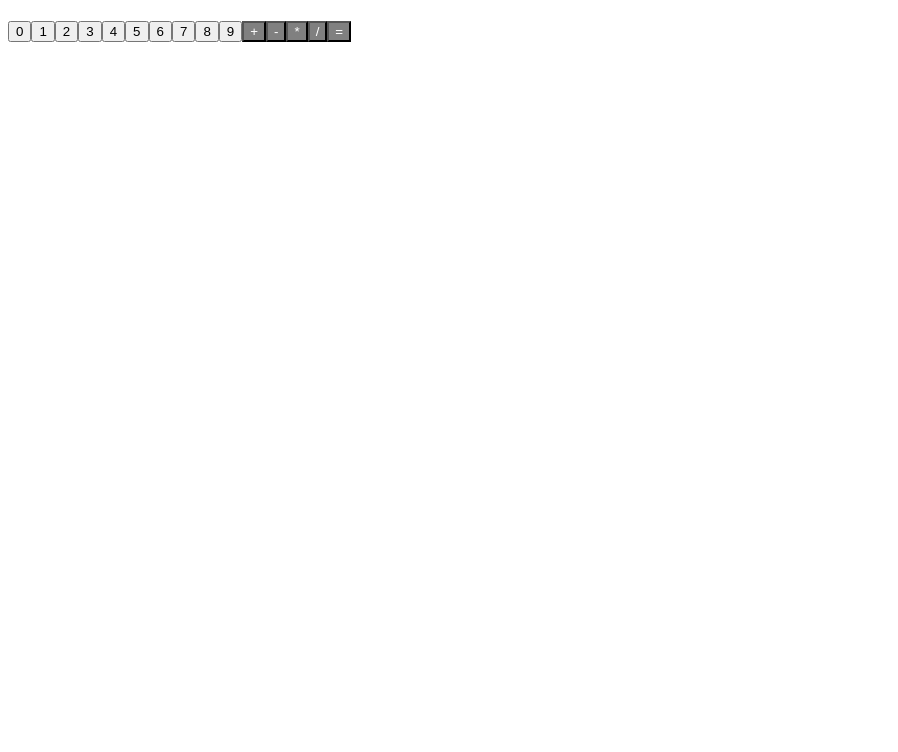
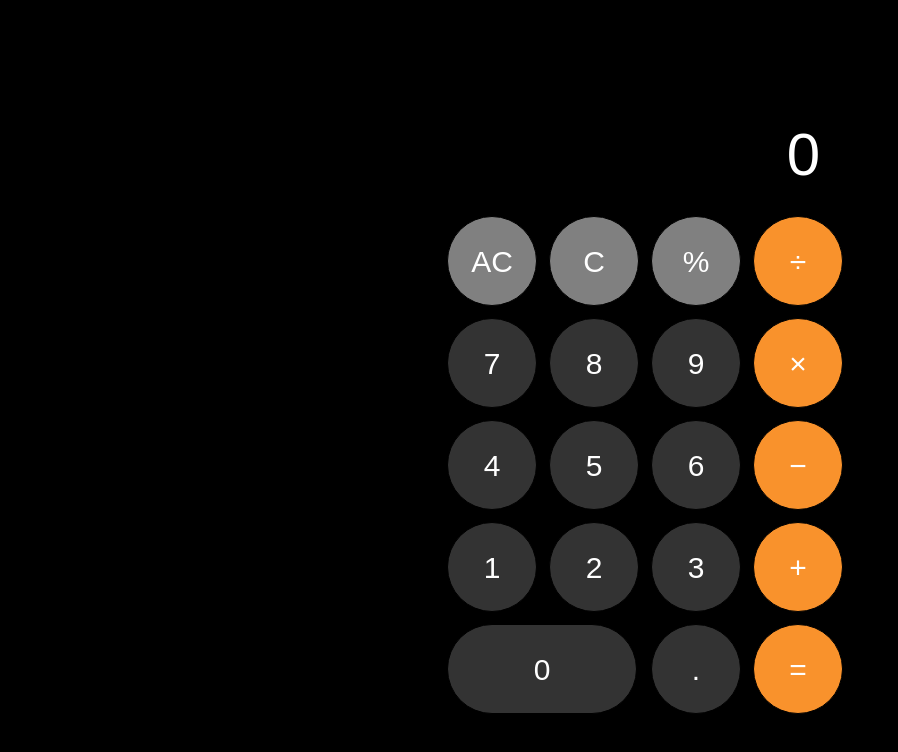
Before and after one commit to Min-Hein-Khant-UCSH/Javascript-IOS-Calculator, a plain HTML site: page index.html in a window 1280 px wide. Shown: the whole page, without its empty margins (0-898 px from the left). Drawn offline with Linux system fonts and the light colour scheme.

Commit message:
created By Min Hein Khant

```diff
--- a/index.html
+++ b/index.html
@@ -4,49 +4,85 @@
 	<meta charset="UTF-8">
 	<meta name="viewport" content="width=device-width, initial-scale=1.0">
 	<title>Calculator</title>
-	<style>
-		.calcKey
-		{
-			background-color: grey;
-			color: white;
-		}
-	</style>
+	<link rel="stylesheet" href="style.css">
 </head>
 <body>
 	<div class="calculator">
-		<h1 class="dispaly-Box">
-
-		</h1>
+		<div class="display">
+		0
+		</div>
 		<div class="keypad">
-
+			<table class="keypad_table">
+				<tr>
+					<td>
+						<div class="key" onclick="allClear()">AC</div>
+					</td>
+					<td>
+						<div class="key" onclick="clearLast()">C</div>
+					</td>
+					<td>
+						<div class="key" onclick="showDisplay('%')">%</div>
+					</td>
+					<td>
+						<div class="key" onclick="showDisplay('/')">&#247;</div>
+					</td>
+				</tr>
+				<tr>
+					<td>
+						<div class="key" onclick="showDisplay(7)">7</div>
+					</td>
+					<td>
+						<div class="key" onclick="showDisplay(8)">8</div>
+					</td>
+					<td>
+						<div class="key" onclick="showDisplay(9)">9</div>
+					</td>
+					<td>
+						<div class="key" onclick="showDisplay('*')">&times;</div>
+					</td>
+				</tr>
+				<tr>
+					<td>
+						<div class="key" onclick="showDisplay(4)">4</div>
+					</td>
+					<td>
+						<div class="key" onclick="showDisplay(5)">5</div>
+					</td>
+					<td>
+						<div class="key" onclick="showDisplay(6)">6</div>
+					</td>
+					<td>
+						<div class="key" onclick="showDisplay('-')">&minus;</div>
+					</td>
+				</tr>
+				<tr>
+					<td>
+						<div class="key" onclick="showDisplay(1)">1</div>
+					</td>
+					<td>
+						<div class="key" onclick="showDisplay(2)">2</div>
+					</td>
+					<td>
+						<div class="key" onclick="showDisplay(3)">3</div>
+					</td>
+					<td>
+						<div class="key" onclick="showDisplay('+')">&plus;</div>
+					</td>
+				</tr>
+				<tr>
+					<td colspan="2">
+						<div class="key" style="width: 190px" onclick="showDisplay(0)">0</div>
+					</td>
+					<td>
+						<div class="key" onclick="showDisplay('.')">.</div>
+					</td>
+					<td>
+						<div class="key" onclick="calculate()">&equals;</div>
+					</td>
+				</tr>
+			</table>
 		</div>
 	</div>
-	<script type="text/javascript">
-		let dispalyBox=document.querySelector(".dispaly-Box");
-		let keypad=document.querySelector(".keypad");
-		let calcKey=["+","-","*","/","="];
-
-		function showDisplay(x){
-			dispalyBox.innerHTML += x;
-		}
-		function calculate() {
-			let calcText = dispalyBox.innerHTML;
-			dispalyBox.innerHTML=eval(calcText);
-		}
-
-		for (var i = 0; i <= 9; i++) {
-			keypad.innerHTML +=`<button class="key" onclick='showDisplay(${i})''>${i}</button>`;
-		}
-		calcKey.map((el)=>{
-
-			if(el=="="){
-				keypad.innerHTML +=`<button class="calcKey" onclick="calculate('${el}')">${el}</button>`
-			}
-			else
-			{
-				keypad.innerHTML +=`<button class="calcKey" onclick="showDisplay('${el}')">${el}</button>`
-			}
-		});
-	</script>
+	<script type="text/javascript" src="script.js"></script>
 </body>
 </html>
--- a/script.js
+++ b/script.js
@@ -0,0 +1,41 @@
+let displayBox = document.querySelector(".display");
+let operator = ["+", "-", "*", "/", "%", "."];
+
+function showDisplay(x) {
+    let current = displayBox.innerHTML;
+    let lastIndex = current[current.length - 1];
+    // body...
+    if (displayBox.innerHTML == 0) {
+        return displayBox.innerHTML = x;
+    } else if (operator.includes(x) && operator.includes(lastIndex)) {
+        return displayBox.innerHTML = `${current.substring(0,current.length-1)}${x}`;
+    }
+    return displayBox.innerHTML += x;
+}
+
+function calculate() {
+    // body...
+    let current = displayBox.innerHTML;
+    try {
+        displayBox.innerHTML = eval(current);
+    } catch (e) {
+        alert("Your input is wrong");
+    }
+    //displayBox.innerHTML=eval(current);
+}
+
+function allClear() {
+    // body...
+    displayBox.innerHTML = 0;
+}
+
+function clearLast() {
+    // body...
+    let current = displayBox.innerHTML;
+    if (current.length == 1) {
+        displayBox.innerHTML = 0;
+    } else {
+        displayBox.innerHTML = current.substring(0, current.length - 1);
+    }
+
+}
--- /dev/null
+++ b/style.css
@@ -0,0 +1,57 @@
+* {
+    padding: 0;
+    margin: 0;
+    box-sizing: border-box;
+    font-size: 30px;
+    font-family: Arial;
+}
+
+body {
+    background-color: black;
+}
+
+.display {
+    color: white;
+    font-size: 60px;
+    text-align: right;
+    padding: 20px;
+}
+
+.calculator {
+    margin: 100px auto;
+    width: 400px;
+}
+
+.keypad_table tr:first-child .key {
+    background-color: grey;
+}
+
+.keypad_table tr:first-child .key:active {
+    background-color: #a5a5a590;
+}
+
+.keypad_table tr td:last-child .key {
+    background-color: #f9922c;
+}
+
+.keypad_table tr td:last-child .key:active {
+    background-color: #a5a5a5cc;
+}
+
+.key {
+    width: 90px;
+    height: 90px;
+    border: 1px solid black;
+    text-align: center;
+    line-height: 90px;
+    border-radius: 90px;
+    margin: 5px;
+    background-color: #333333;
+    color: white;
+    cursor: pointer;
+    user-select: none;
+}
+
+.key:active {
+    background-color: #33333390;
+}
```
Also changed, not shown: calculator_with_javascript.html (+6 -1 lines), index1.html (added, +52 -0 lines), testing.html (added, +235 -0 lines).
